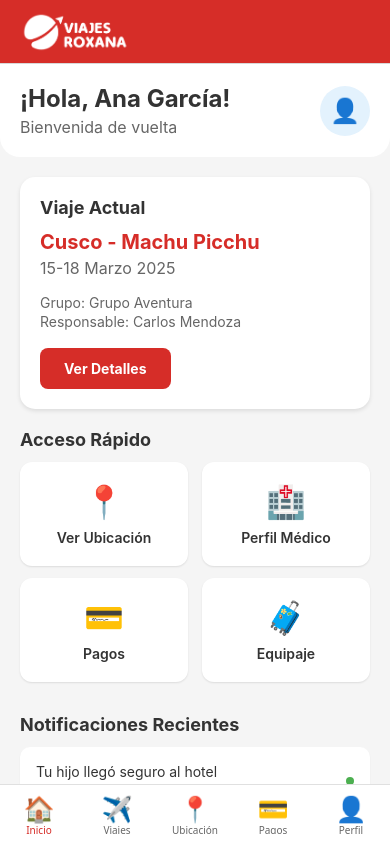
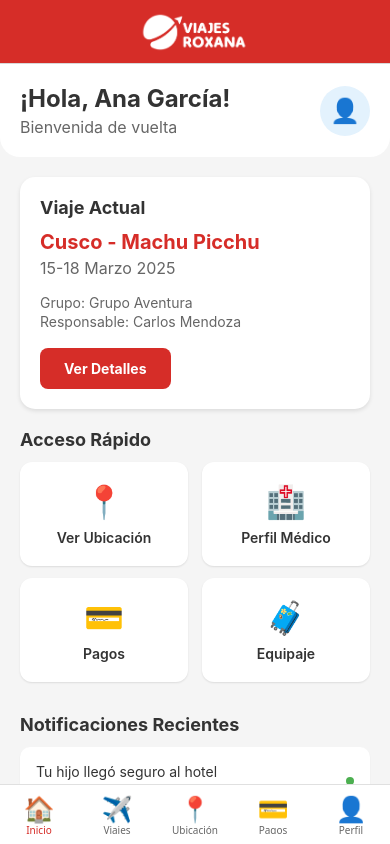
Before and after one commit to fralch/ViajesRoxanaApp, a React Native app: screen / in a window 390 px wide. Built offline with nearby package versions, Linux system fonts and the light colour scheme.

Commit message:
style(navigation): improve header logo centering and clean up code
- Adjust HeaderLogo component styling for better centering
- Remove commented out authentication placeholder code
- Add headerTitleAlign property to ensure proper logo alignment

```diff
--- a/src/navigation/AppNavigator.tsx
+++ b/src/navigation/AppNavigator.tsx
@@ -16,10 +16,15 @@ import LoginScreen from '../modules/authentication/components/LoginScreen';
 const Tab = createBottomTabNavigator();
 const Stack = createStackNavigator();
 
-// Header Logo Component
+// Header Logo Component - CENTRADO
 function HeaderLogo() {
   return (
-    <View style={{ alignItems: 'center', justifyContent: 'center' }}>
+    <View style={{
+      flex: 1,
+      width: '100%',
+      alignItems: 'center',
+      justifyContent: 'center'
+    }}>
       <Image
         source={require('../shared/img/logo-roxana-blanco.png')}
         style={{ width: 120, height: 40 }}
@@ -52,6 +57,7 @@ function MainTabNavigator() {
           fontWeight: 'bold',
         },
         headerTitle: () => <HeaderLogo />,
+        headerTitleAlign: 'center', // Asegura el centrado
       }}
     >
       <Tab.Screen
@@ -110,9 +116,7 @@ function MainTabNavigator() {
 
 // Root Stack Navigator (for authentication flow)
 function AppNavigator() {
-  // For now, we'll go directly to the main app
-  // Later you can add authentication logic here
-  const isAuthenticated = true; // This should come from your auth state
+  const isAuthenticated = true;
 
   return (
     <NavigationContainer>
```
